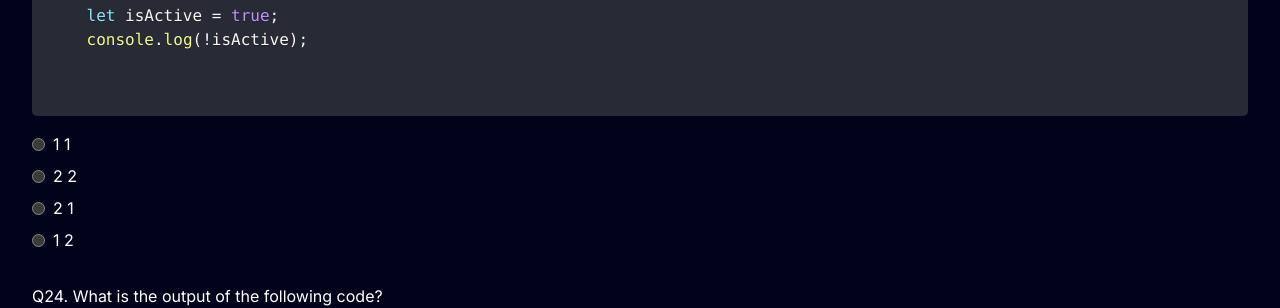
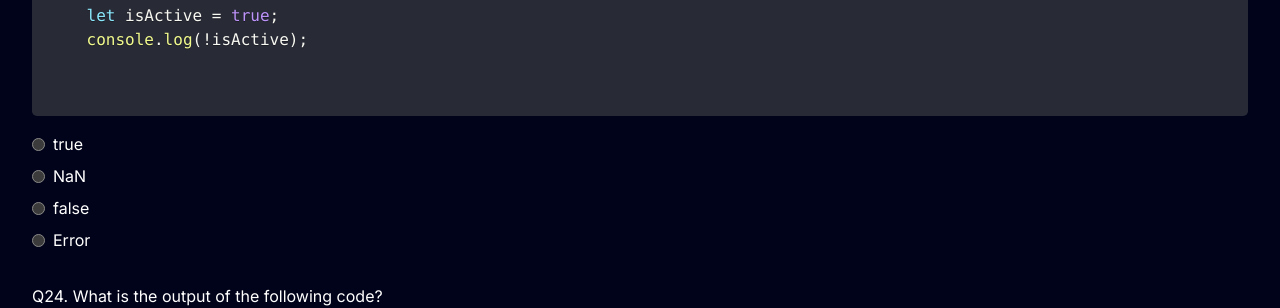
Before and after one commit to imadityaxd/web-dev-quiz-competition-next, a Next.js app: page /play-quiz in a window 1280 px wide. Shown: the part 8480-8788 px from the top of the page. Built offline with nearby package versions, Linux system fonts and the light colour scheme; no server answers.

Commit message:
mini improvement in timer

```diff
--- a/src/components/Timer.tsx
+++ b/src/components/Timer.tsx
@@ -2,7 +2,7 @@ import { useAnimate } from "framer-motion";
 import { useEffect, useRef, useState } from "react";
 
 const INITIAL_TIME = 15 * 60 * 1000; // 15 minutes in milliseconds
-// const INITIAL_TIME = 1 * 60 * 500; // testiing
+// const INITIAL_TIME = 1 * 60 * 500; // testing
 
 const SECOND = 1000;
 const MINUTE = SECOND * 60;
@@ -54,24 +54,33 @@ const CountdownItem: React.FC<CountdownItemProps & { onEnd: () => void }> = ({
 const useTimer = (unit: "Minute" | "Second", onEnd: () => void) => {
   const [ref, animate] = useAnimate();
   const intervalRef = useRef<NodeJS.Timeout | null>(null);
-  const endTimeRef = useRef<number>(Date.now() + INITIAL_TIME);
   const [time, setTime] = useState<number>(0);
 
   useEffect(() => {
-    intervalRef.current = setInterval(handleCountdown, 1000);
+    const savedEndTime = localStorage.getItem("endTime");
+    const endTime = savedEndTime
+      ? parseInt(savedEndTime, 10)
+      : Date.now() + INITIAL_TIME;
+
+    if (!savedEndTime) {
+      localStorage.setItem("endTime", endTime.toString());
+    }
+
+    intervalRef.current = setInterval(() => handleCountdown(endTime), 1000);
 
     return () => clearInterval(intervalRef.current || undefined);
     // eslint-disable-next-line react-hooks/exhaustive-deps
   }, []);
 
-  const handleCountdown = async () => {
+  const handleCountdown = async (endTime: number) => {
     const now = Date.now();
-    const distance = endTimeRef.current - now;
+    const distance = endTime - now;
 
     if (distance <= 0) {
       clearInterval(intervalRef.current!);
       setTime(0);
-      onEnd(); // Call the onEnd callback here
+      onEnd();
+      localStorage.removeItem("endTime");
       return;
     }
 
@@ -84,7 +93,6 @@ const useTimer = (unit: "Minute" | "Second", onEnd: () => void) => {
     }
 
     if (unit === "Second" && newTime !== time) {
-      // Exit animation for seconds
       await animate(
         ref.current,
         { y: ["0%", "-50%"], opacity: [1, 0] },
@@ -100,7 +108,6 @@ const useTimer = (unit: "Minute" | "Second", onEnd: () => void) => {
       //   { duration: 0.35 }
       // );
     } else if (unit === "Minute" && newTime !== time) {
-      // Update time without animation for minutes
       setTime(newTime);
     }
   };
--- a/src/data/questions.ts
+++ b/src/data/questions.ts
@@ -340,10 +340,10 @@ const questionsData = [
 
     `,
     options: [
-      { id: 1, text: "1 1", isCorrect: false },
-      { id: 2, text: "2 2", isCorrect: false },
-      { id: 3, text: "2 1", isCorrect: true },
-      { id: 4, text: "1 2", isCorrect: false },
+      { id: 1, text: "true", isCorrect: false },
+      { id: 2, text: "NaN", isCorrect: false },
+      { id: 3, text: "false", isCorrect: true },
+      { id: 4, text: "Error", isCorrect: false },
     ],
   },
   {
```
